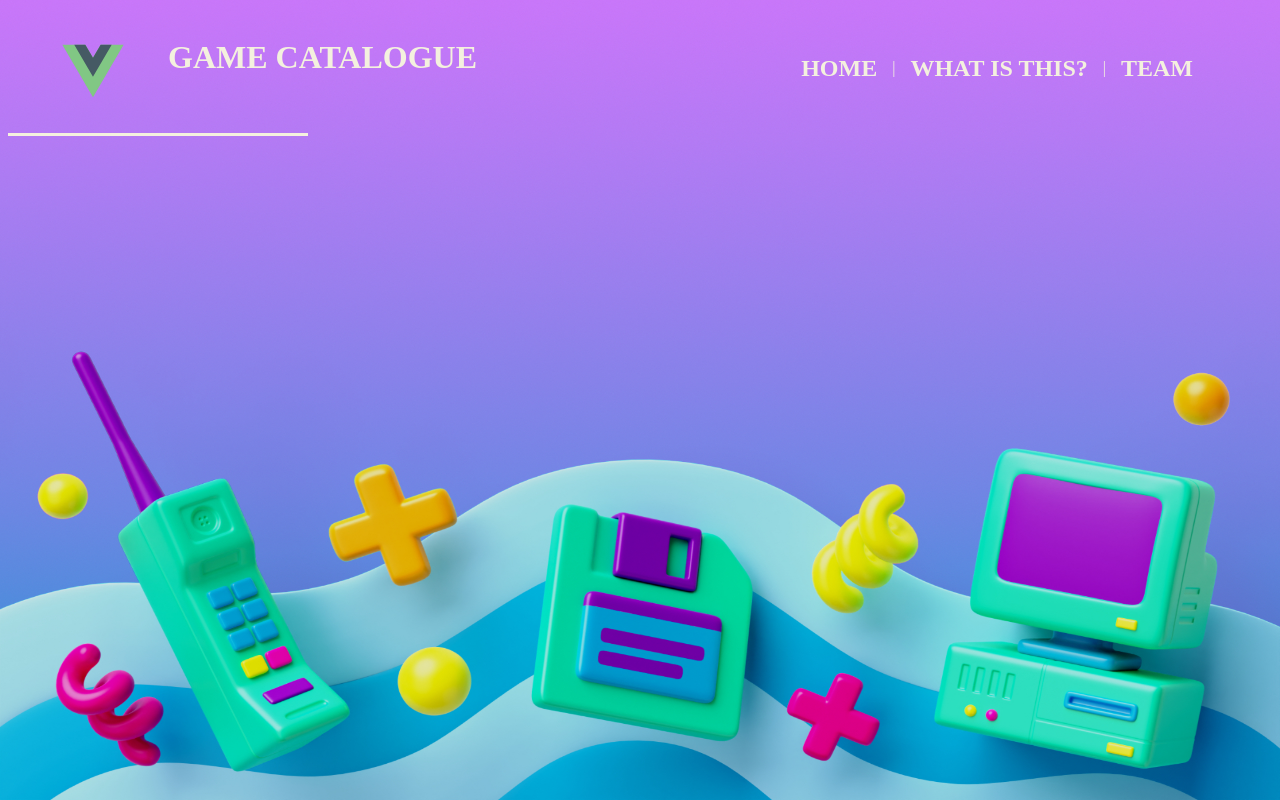
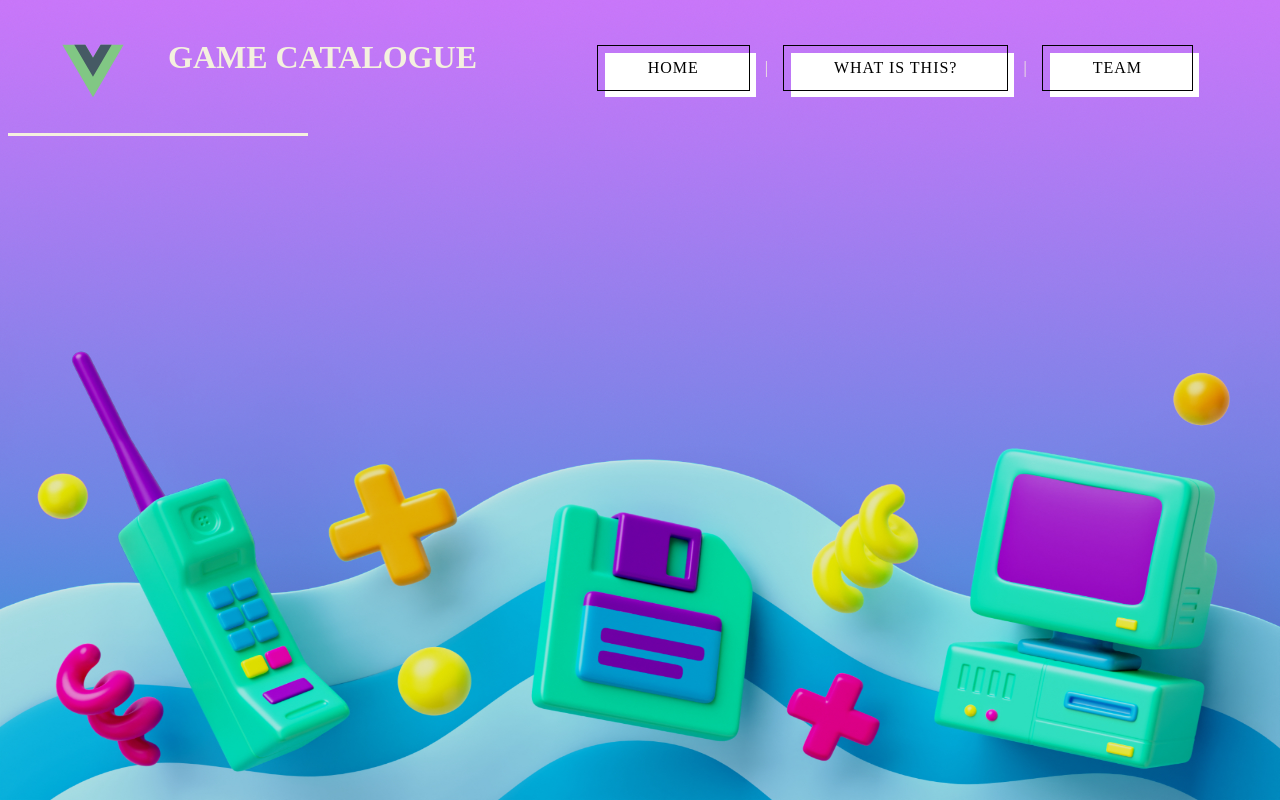
Before and after one commit to arthur-gtgn/Game-Catalog, a Vue app: page / in a window 1280 px wide. Built offline with nearby package versions, Linux system fonts and the light colour scheme; the HTML template or start-up script is replaced by a standard one.

Commit message:
Added routing, buttons, tilt.js, and designed the cards for the website.

```diff
--- a/package.json
+++ b/package.json
@@ -8,9 +8,12 @@
     "preview": "vite preview"
   },
   "dependencies": {
+    "@vue/cli-service": "^5.0.8",
     "express": "^4.18.2",
     "mysql2": "^3.6.2",
-    "vue": "^3.3.4"
+    "vanilla-tilt": "^1.8.1",
+    "vue": "^3.3.4",
+    "vue-router": "^4.0.13"
   },
   "devDependencies": {
     "@vitejs/plugin-vue": "^4.3.4",
--- a/src/App.vue
+++ b/src/App.vue
@@ -1,16 +1,14 @@
 <template>
-  <SiteTopBar/>
+  <router-view></router-view>
 </template>
 
 <script>
-import SiteTopBar from "@/components/SiteTopBar.vue";
+import SiteTopBar from "@/components/TopBarComponents/SiteTopBar.vue";
 
 export default {
-  name: 'App',
-  components: {
-    SiteTopBar
-  }
-}
+  name: "App",
+  components: { SiteTopBar },
+};
 </script>
 
 <style>
--- /dev/null
+++ b/src/components/AboutComponent.vue
@@ -0,0 +1,49 @@
+<template>
+  <SiteTopBar />
+  <div class="collection">
+    <MemberCard
+      first-name="Arthur"
+      last-name="Gatignol"
+      img-ref="src/assets/arthur_pp.JPG"
+      img-alt="arthur-pp"
+      git-link="github.com/arthur-gtgn"
+      topic1="data analysis"
+      topic2="web development"
+      lang1="python"
+      lang2="java"
+      lang3="javascript"
+    />
+    <MemberCard
+      first-name="Romain"
+      last-name="Samson"
+      img-ref="src/assets/troll.jpeg"
+      img-alt="romain-pp"
+      git-link="github.com/arthur-gtgn"
+      topic1="cybersecurity"
+      topic2="machine learning"
+      lang1="C"
+      lang2="java"
+      lang3="MySQL"
+    />
+  </div>
+</template>
+
+<script>
+import MemberCard from "@/components/SingleItemComponents/MemberCard.vue";
+import SiteTopBar from "@/components/TopBarComponents/SiteTopBar.vue";
+
+export default {
+  name: "AboutComponent",
+  components: {
+    SiteTopBar,
+    MemberCard,
+  },
+};
+</script>
+
+<style scoped>
+.collection {
+  display: flex;
+  justify-content: center;
+}
+</style>
--- /dev/null
+++ b/src/components/ExplainComponent.vue
@@ -0,0 +1,16 @@
+<template>
+  <SiteTopBar />
+</template>
+
+<script>
+import SiteTopBar from "@/components/TopBarComponents/SiteTopBar.vue";
+
+export default {
+  name: "ExplainComponent",
+  components: {
+    SiteTopBar,
+  },
+};
+</script>
+
+<style scoped></style>
--- /dev/null
+++ b/src/components/HomeComponent.vue
@@ -0,0 +1,18 @@
+<template>
+  <div class="home">
+    <SiteTopBar />
+  </div>
+</template>
+
+<script>
+import SiteTopBar from "@/components/TopBarComponents/SiteTopBar.vue";
+
+export default {
+  name: "HomeComponent",
+  components: {
+    SiteTopBar,
+  },
+};
+</script>
+
+<style scoped></style>
--- /dev/null
+++ b/src/components/SingleItemComponents/MemberCard.vue
@@ -0,0 +1,126 @@
+<template>
+  <div class="container">
+    <div class="card" ref="cardTilt">
+      <div class="content">
+        <h3>
+          {{ firstName }}<br />
+          {{ lastName }}
+        </h3>
+        <img :src="imgRef" :alt="imgAlt" />
+        <p>
+          👋 Hi, I’m {{ firstName }}!<br />
+          📚 Studying engineering at EFREI Paris (L3)<br />
+          👀 I’m interested in {{ topic1 }} and {{ topic2 }}<br />
+          🌱 Coding in {{ lang1 }}, {{ lang2 }} and {{ lang3 }}<br />
+        </p>
+        <a :href="gitLink">My GitHub</a>
+      </div>
+    </div>
+  </div>
+</template>
+
+<script>
+import VanillaTilt from "vanilla-tilt";
+
+export default {
+  name: "MemberCard",
+  data: function () {
+    return {};
+  },
+  mounted() {
+    VanillaTilt.init(this.$refs.cardTilt, this.options);
+  },
+  props: {
+    options: Object,
+    parallax: Boolean,
+    firstName: String,
+    lastName: String,
+    imgRef: String,
+    imgAlt: String,
+    gitLink: String,
+    topic1: String,
+    topic2: String,
+    lang1: String,
+    lang2: String,
+    lang3: String,
+  },
+};
+</script>
+
+<style scoped>
+.container {
+  font-family: "Baloo Bhaina 2", sans-serif;
+  line-height: 25px;
+  overflow: auto;
+  margin-top: 150px;
+  height: 80%;
+  display: flex;
+  justify-content: center;
+  position: relative;
+  align-items: center;
+  max-width: 100%;
+  flex-wrap: wrap;
+  z-index: 1;
+}
+
+.container .card {
+  position: relative;
+  width: 280px;
+  height: 400px;
+  margin: 30px;
+  border-radius: 15px;
+  background: rgba(255, 255, 255, 0.1);
+  display: flex;
+  justify-content: center;
+  align-items: center;
+  border-top: 1px solid rgba(255, 255, 255, 0.1);
+  border-left: 1px solid rgba(255, 255, 255, 0.1);
+  backdrop-filter: blur(5px);
+}
+
+.container .card .content {
+  padding: 20px;
+  text-align: center;
+  opacity: 1;
+}
+
+/*
+.container .card:hover .content {
+  transform: translateY(1px);
+  opacity: 1;
+}
+*/
+
+.container .card .content img {
+  position: absolute;
+  top: 5px;
+  right: 10px;
+  border-radius: 25%;
+  opacity: 0.2;
+  width: 100px;
+}
+
+.container .card .content h3 {
+  font-size: 1.8em;
+  color: #fff;
+  z-index: -1;
+}
+
+.container .card .content p {
+  font-size: 1em;
+  color: #fff;
+  font-weight: 300;
+}
+
+.container .card .content a {
+  position: relative;
+  display: inline-block;
+  padding: 8px 20px;
+  margin-top: 15px;
+  background: #fff;
+  color: #000;
+  border-radius: 20px;
+  font-weight: 500;
+  box-shadow: rgba(0, 0, 0, 0.5);
+}
+</style>
--- a/src/components/SiteNavBar.vue
+++ /dev/null
@@ -1,43 +0,0 @@
-<template>
-
-  <ul>
-    <li>
-      <h2>HOME</h2>
-    </li>
-    |
-    <li>
-      <h2>WHAT IS THIS?</h2>
-    </li>
-    |
-    <li>
-      <h2>TEAM</h2>
-    </li>
-  </ul>
-
-</template>
-
-<script>
-export default {
-  name: "NavBar"
-}
-</script>
-
-<style scoped>
-
-ul {
-  align-items: center;
-  list-style: none;
-  display: flex;
-  font-family: "Baloo Bhaina 2", serif;
-  color: #F4F1DE;
-  margin-right: 5vw;
-  margin-top: 0;
-  margin-bottom: 0;
-}
-
-ul li {
-  padding-left: 15px;
-  padding-right: 15px;
-}
-
-</style>
--- a/src/components/SiteHeader.vue
+++ b/src/components/TopBarComponents/SiteHeader.vue
@@ -1,7 +1,7 @@
 <template>
   <header>
-    <SiteIcon class="logo"/>
-    <img src="src/assets/troll.jpeg" alt="troll-image" class="logo-hover">
+    <SiteIcon class="logo" />
+    <!-- <img src="src/assets/troll.jpeg" alt="troll-image" class="logo-hover" /> -->
     <h1 class="title">{{ title }}</h1>
   </header>
 </template>
@@ -12,23 +12,22 @@ import SiteIcon from "@/components/icons/SiteIcon.vue";
 
 <script>
 export default {
-  name: 'SiteHeader',
+  name: "SiteHeader",
   props: {
-    title: String
-  }
-}
+    title: String,
+  },
+};
 </script>
 
 <style scoped>
 header {
   font-family: "Baloo Bhaina 2", serif;
-  color: #F4F1DE;
+  color: #f4f1de;
   display: flex;
   align-content: center;
   padding-top: 10px;
   padding-left: 50px;
   padding-bottom: 10px;
-
 }
 
 header .logo {
@@ -39,6 +38,7 @@ header .title {
   margin-left: 20px;
 }
 
+/*
 header .logo-hover {
   display: none;
   transition: transform 0.3s ease;
@@ -47,8 +47,9 @@ header .logo-hover {
 header:hover .logo {
   display: none;
 }
+*/
 
-header:hover .logo-hover {
+header:hover {
   border-radius: 100px;
   display: inline;
   margin-right: 20px;
@@ -64,7 +65,5 @@ header:hover .logo-hover {
   to {
     transform: rotate(360deg);
   }
-
 }
-
-</Style>
+</style>
--- /dev/null
+++ b/src/components/TopBarComponents/SiteNavBar.vue
@@ -0,0 +1,98 @@
+<template>
+  <ul>
+    <li>
+      <h2>
+        <button @click="homeInput" class="button-52" role="button">HOME</button>
+      </h2>
+    </li>
+    |
+    <li>
+      <h2>
+        <button @click="explainInput" class="button-52" role="button">
+          WHAT IS THIS?
+        </button>
+      </h2>
+    </li>
+    |
+    <li>
+      <h2>
+        <button @click="aboutInput" class="button-52" role="button">
+          TEAM
+        </button>
+      </h2>
+    </li>
+  </ul>
+</template>
+
+<script>
+export default {
+  name: "NavBar",
+  methods: {
+    aboutInput() {
+      this.$router.push("/about");
+    },
+    explainInput() {
+      this.$router.push("/explain");
+    },
+    homeInput() {
+      this.$router.push("/");
+    },
+  },
+};
+</script>
+
+<style scoped>
+ul {
+  align-items: center;
+  list-style: none;
+  display: flex;
+  color: #f4f1de;
+  margin-right: 5vw;
+  margin-top: 0;
+  margin-bottom: 0;
+}
+
+ul li {
+  padding-left: 15px;
+  padding-right: 15px;
+}
+
+.button-52 {
+  font-family: "Baloo Bhaina 2", serif;
+  font-size: 16px;
+  font-weight: 200;
+  letter-spacing: 1px;
+  padding: 13px 20px 13px;
+  outline: 0;
+  border: 1px solid black;
+  cursor: pointer;
+  position: relative;
+  background-color: rgba(0, 0, 0, 0);
+  user-select: none;
+  -webkit-user-select: none;
+  touch-action: manipulation;
+}
+
+.button-52:after {
+  content: "";
+  background-color: #ffffff;
+  width: 100%;
+  z-index: -1;
+  position: absolute;
+  height: 100%;
+  top: 7px;
+  left: 7px;
+  transition: 0.2s;
+}
+
+.button-52:hover:after {
+  top: 0;
+  left: 0;
+}
+
+@media (min-width: 768px) {
+  .button-52 {
+    padding: 13px 50px 13px;
+  }
+}
+</style>
--- a/src/components/SiteTopBar.vue
+++ b/src/components/TopBarComponents/SiteTopBar.vue
@@ -1,20 +1,20 @@
 <script>
-import SiteHeader from "@/components/SiteHeader.vue";
-import SiteNavBar from "@/components/SiteNavBar.vue";
+import SiteHeader from "@/components/TopBarComponents/SiteHeader.vue";
+import SiteNavBar from "@/components/TopBarComponents/SiteNavBar.vue";
 
 export default {
   name: "SiteTopBar",
   components: {
     SiteHeader,
     SiteNavBar,
-  }
-}
+  },
+};
 </script>
 
 <template>
   <div class="top-bar">
-    <SiteHeader class="header" title="GAME CATALOGUE"/>
-    <SiteNavBar/>
+    <SiteHeader class="header" title="GAME CATALOGUE" />
+    <SiteNavBar />
   </div>
 </template>
 
@@ -28,7 +28,7 @@ export default {
 
 .top-bar:after {
   content: "";
-  background: #F4F1DE;
+  background: #f4f1de;
   position: absolute;
   top: 125px;
   bottom: 0;
--- a/src/main.js
+++ b/src/main.js
@@ -1,7 +1,26 @@
-import './assets/main.css'
-import './assets/sass/style.scss'
+import "./assets/main.css";
+import "./assets/sass/style.scss";
 
-import {createApp} from 'vue'
-import App from './App.vue'
+import HomeComponent from "@/components/HomeComponent.vue";
+import AboutComponent from "@/components/AboutComponent.vue";
 
-createApp(App).mount('#app')
+import { createApp } from "vue";
+import { createRouter, createWebHistory } from "vue-router";
+
+import App from "./App.vue";
+import ExplainComponent from "@/components/ExplainComponent.vue";
+
+const router = createRouter({
+  history: createWebHistory(),
+  routes: [
+    { path: "/", component: HomeComponent },
+    { path: "/about", component: AboutComponent },
+    { path: "/explain", component: ExplainComponent },
+  ],
+});
+
+const app = createApp(App);
+
+app.use(router);
+
+app.mount("#app");
```
Also changed, not shown: src/assets/arthur_pp.JPG (added), src/components/SingleItemComponents/SiteGameCard.vue (renamed from src/components/SiteGameCard.vue), 1 other file (tests, documents, lock files or other folders).
